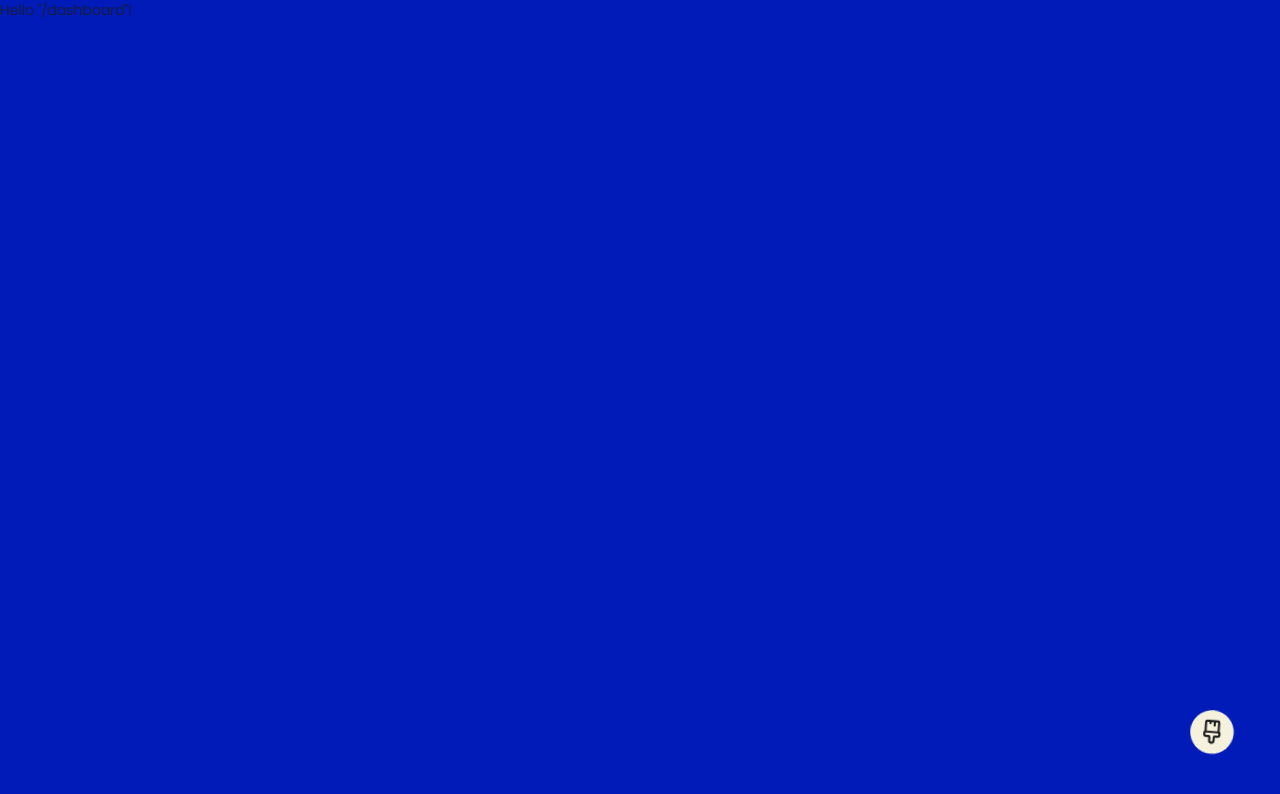
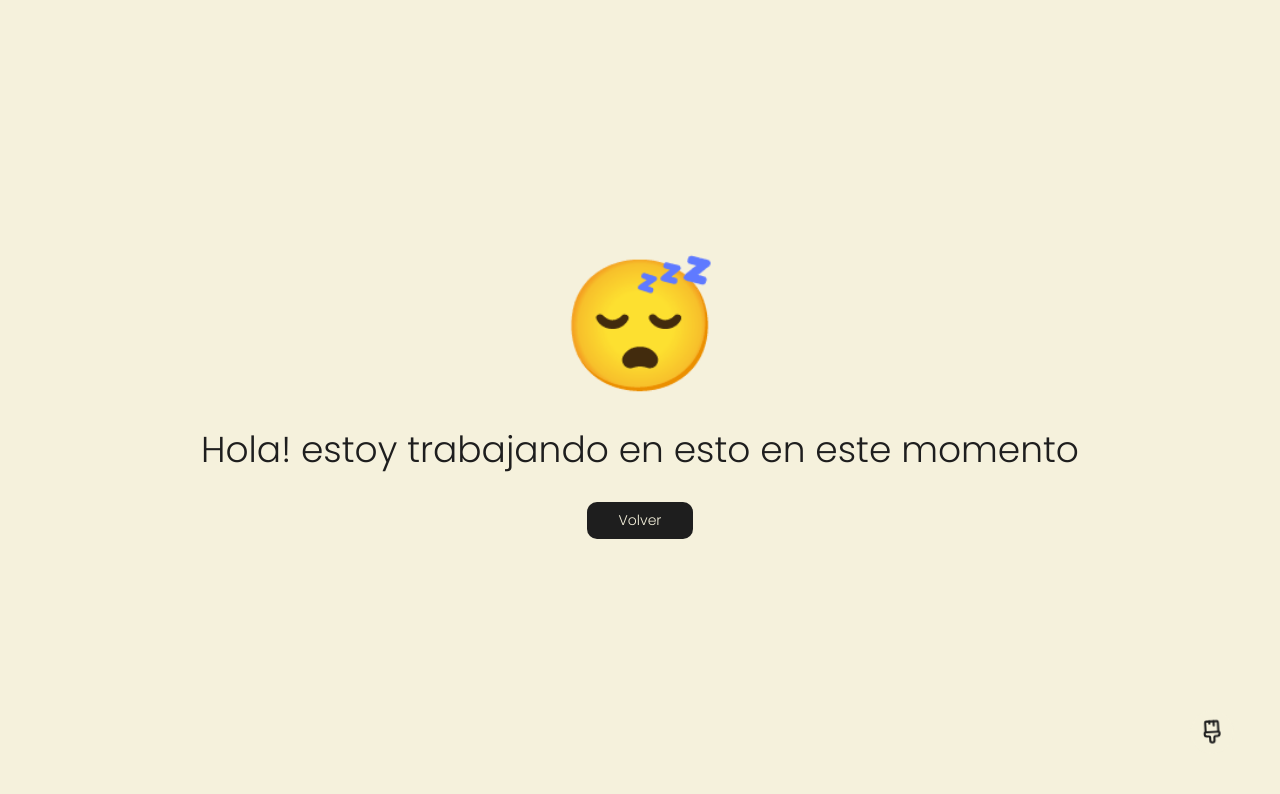
Before and after one commit to DeiverV/front-portfolio, a React (Vite) app: page /dashboard in a window 1280 px wide. Shown: the top 794 px of the page. Built offline with nearby package versions, Linux system fonts and the light colour scheme.

Commit message:
Styles: Redirection styles}

```diff
--- a/src/i18n/messages/en.json
+++ b/src/i18n/messages/en.json
@@ -1,9 +1,10 @@
 {
-   "common": {
+  "common": {
     "language": "Language",
     "theme": "Theme",
     "primaryColor": "Primary Color",
-    "borderRadius": "Border Radius"
+    "borderRadius": "Border Radius",
+    "workingOnThis": "Hello! I'm working on this right now"
   },
   "landing": {
     "hero": {
--- a/src/i18n/messages/es.json
+++ b/src/i18n/messages/es.json
@@ -3,7 +3,8 @@
     "language": "Idioma",
     "theme": "Tema",
     "primaryColor": "Color Primario",
-    "borderRadius": "Redondeo de Bordes"
+    "borderRadius": "Redondeo de Bordes",
+    "workingOnThis": " Hola! estoy trabajando en esto en este momento"
   },
   "landing": {
     "hero": {
--- a/src/routes/_landing/-components/header.tsx
+++ b/src/routes/_landing/-components/header.tsx
@@ -45,7 +45,7 @@ export const Header = () => {
             <Link
               {...link}
               key={link.to}
-              disabled
+              viewTransition
               className="flex gap-1 items-center font-bold text-shadow-2xs transition-colors duration-300 text-lg text-white text-shadow-black/20"
             >
               {link.label}
--- a/src/routes/_landing/-sections/footer.tsx
+++ b/src/routes/_landing/-sections/footer.tsx
@@ -3,7 +3,7 @@ import { useTranslation } from 'react-i18next'
 export const Footer = () => {
   const { t } = useTranslation('landing')
   return (
-    <footer className="flex flex-col sm:flex-row items-center justify-between px-18 bg-black py-1">
+    <footer className="flex flex-col sm:flex-row items-center justify-between px-8 sm:px-18 bg-black py-1">
       <p className="text-white">{t('footer.copyright')}</p>
 
       <a
--- a/src/routes/_landing/-sections/hero.tsx
+++ b/src/routes/_landing/-sections/hero.tsx
@@ -28,7 +28,7 @@ export const Hero = () => {
       ref={heroRef}
       className="h-screen grid place-items-center overflow-hidden bg-primary"
     >
-      <section className="animate-[fadeIn_2.5s_ease-in] z-10 grid px-8 place-items-center">
+      <section className="animate-[fadeIn_2s_ease-in] z-10 grid px-8 place-items-center">
         <h1 className="text-secondary font-semibold text-6xl sm:text-9xl text-center font-styled">
           Deiber Verano
         </h1>
@@ -36,7 +36,7 @@ export const Hero = () => {
         <h2 className="text-secondary font-semibold text-xl sm:text-4xl text-center font-styled">
           {t('hero.role')}
         </h2>
-        <figure
+        <object
           className="my-2 rounded-full bg-secondary z-10 pointer-events-none"
           style={{
             width: '12px',
@@ -46,7 +46,7 @@ export const Hero = () => {
             transition: 'transform 0.4s ease-out',
             aspectRatio: '1/1',
           }}
-        ></figure>
+        ></object>
 
         <nav
           className="flex gap-4 mt-4 justify-center flex-wrap"
--- a/src/routes/_landing/-sections/see-more.tsx
+++ b/src/routes/_landing/-sections/see-more.tsx
@@ -34,6 +34,7 @@ export const SeeMore = () => {
             <Link
               {...link}
               key={link.to}
+              viewTransition
               className="flex gap-1 text-white border-white border rounded-default w-[150px] py-1 items-center justify-center font-semibold transition-colors text-lg"
             >
               {link.label}
--- a/src/routes/dashboard/route.tsx
+++ b/src/routes/dashboard/route.tsx
@@ -1,9 +1,24 @@
-import { createFileRoute } from '@tanstack/react-router'
+import { Link, createFileRoute } from '@tanstack/react-router'
 
 export const Route = createFileRoute('/dashboard')({
   component: RouteComponent,
 })
 
 function RouteComponent() {
-  return <div>Hello "/dashboard"!</div>
+  return (
+    <div className="flex flex-col justify-center items-center h-screen bg-neutral">
+      <p className="text-text text-9xl">😴</p>
+      <h1 className="text-text text-4xl">
+        <br />
+        Hola! estoy trabajando en esto en este momento
+      </h1>
+      <Link
+        to="/"
+        viewTransition
+        className="rounded-default bg-text text-neutral px-8 py-2 mt-8"
+      >
+        Volver
+      </Link>
+    </div>
+  )
 }
--- a/src/routes/design-system/route.tsx
+++ b/src/routes/design-system/route.tsx
@@ -1,9 +1,24 @@
-import { createFileRoute } from '@tanstack/react-router'
+import { Link, createFileRoute } from '@tanstack/react-router'
 
 export const Route = createFileRoute('/design-system')({
   component: RouteComponent,
 })
 
 function RouteComponent() {
-  return <div>Hello "/design-system"!</div>
+  return (
+    <div className="flex flex-col justify-center items-center h-screen bg-neutral">
+      <p className="text-text text-9xl">😴</p>
+      <h1 className="text-text text-4xl">
+        <br />
+        Hola! estoy trabajando en esto en este momento
+      </h1>
+      <Link
+        to="/"
+        viewTransition
+        className="rounded-default bg-text text-neutral px-8 py-2 mt-8"
+      >
+        Volver
+      </Link>
+    </div>
+  )
 }
```
